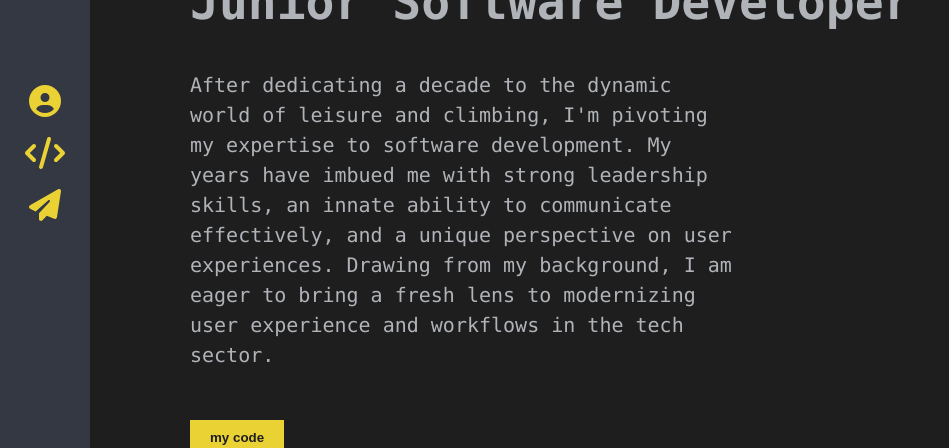
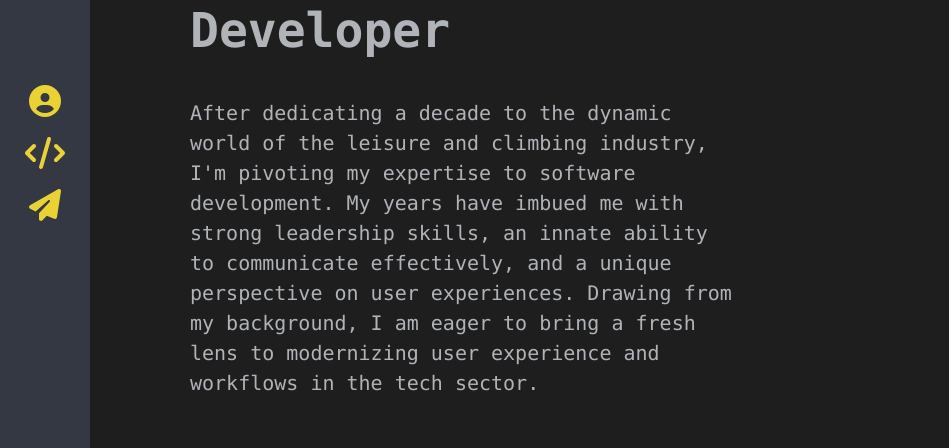
Before and after one commit to GeorgeTownley/my-portfolio, a React (Create React App) app: page / in a window 1280 px wide. Shown: the part 247-695 px from the top of the page, without its empty margins (0-949 px from the left). Built offline with nearby package versions, Linux system fonts and the light colour scheme.

Commit message:
improve spline scene and reword intro

```diff
--- a/src/components/Intro.js
+++ b/src/components/Intro.js
@@ -8,12 +8,12 @@ const Intro = () => {
       <span className="name">George Townley</span>
       <span className="tagline">Junior Software Developer</span>
       <p className="intro-paragraph">
-        After dedicating a decade to the dynamic world of leisure and climbing,
-        I'm pivoting my expertise to software development. My years have imbued
-        me with strong leadership skills, an innate ability to communicate
-        effectively, and a unique perspective on user experiences. Drawing from
-        my background, I am eager to bring a fresh lens to modernizing user
-        experience and workflows in the tech sector.
+        After dedicating a decade to the dynamic world of the leisure and
+        climbing industry, I'm pivoting my expertise to software development. My
+        years have imbued me with strong leadership skills, an innate ability to
+        communicate effectively, and a unique perspective on user experiences.
+        Drawing from my background, I am eager to bring a fresh lens to
+        modernizing user experience and workflows in the tech sector.
       </p>
       <a href="#projects">
         <button className="highlight-button">my code</button>
--- a/src/components/SplineScene.js
+++ b/src/components/SplineScene.js
@@ -6,7 +6,7 @@ import "../index.css";
 function SplineScene() {
   return (
     <div className="spline-background">
-      <Spline scene="https://prod.spline.design/4iMaw3tLXDgD3uLM/scene.splinecode" />
+      <Spline scene="https://prod.spline.design/ZzB2kKy2yaVajFmV/scene.splinecode" />
     </div>
   );
 }
--- a/src/index.css
+++ b/src/index.css
@@ -118,6 +118,7 @@ html {
   overflow: hidden;
   z-index: 4;
   padding-left: 100px;
+  width: 50%;
 }
 
 .highlight {
```
